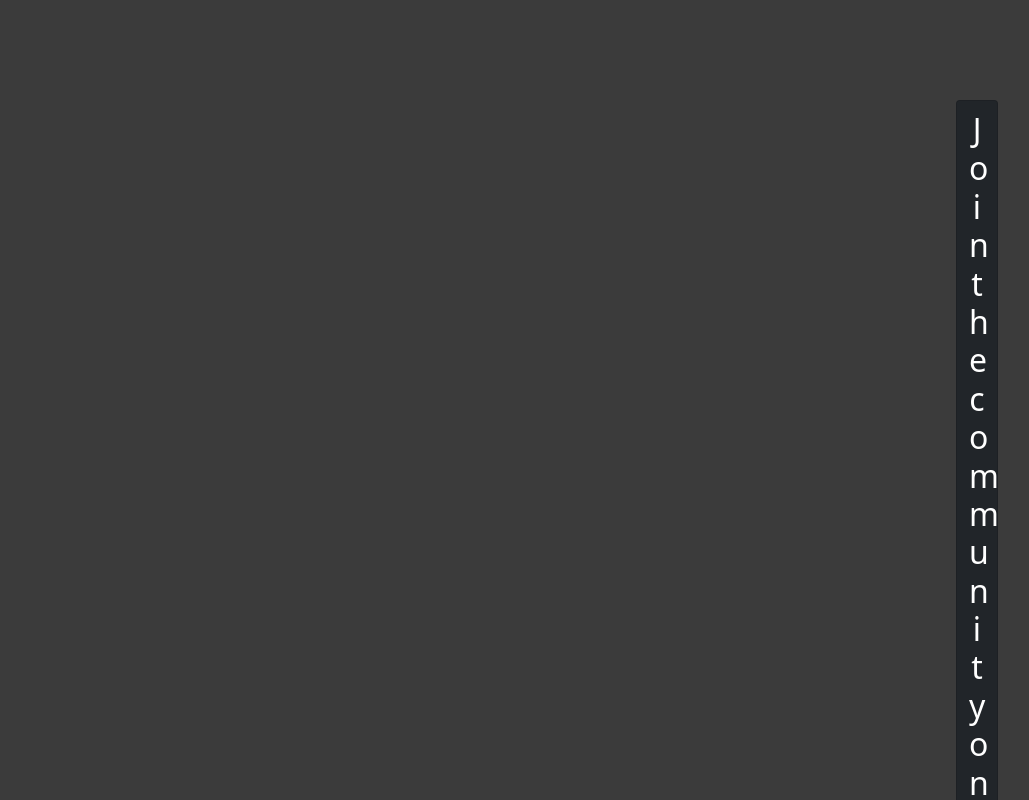
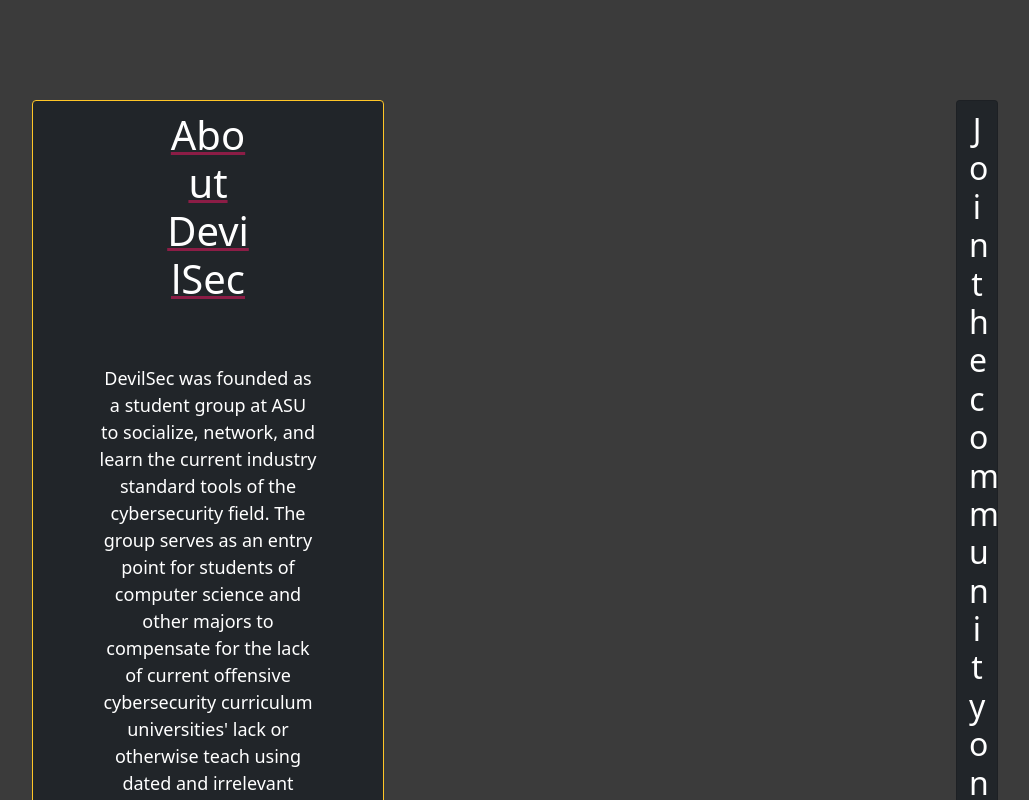
Before and after one commit to devilsec/website, a website built with webpack: page src/index.html in a window 1280 px wide. Shown: the top 800 px of the page, without its empty margins (30-1059 px from the left). Built offline with nearby package versions, Linux system fonts and the light colour scheme.

Commit message:
Added about section to home

```diff
--- a/src/assets/scss/index.scss
+++ b/src/assets/scss/index.scss
@@ -30,6 +30,20 @@
   padding-right: 3em;
 }
 
+#about {
+  font-size: 18px;
+  border-color: $primary;
+
+  > h1 {
+    text-decoration: underline solid $secondary 3px;
+  }
+
+  > * {
+    padding-left: 3em;
+    padding-right: 3em;
+  }
+}
+
 #schedule-link {
   > h3 {
     text-decoration: underline solid $primary 2px;
--- a/src/index.html
+++ b/src/index.html
@@ -11,6 +11,17 @@
         <div class="container-fluid row text-center justify-content-center">
             <div class="col-md-9">
                 <div id="main-row" class="row center">
+                    <div id="about" class="card">
+                        <h1>About DevilSec</h1>
+                        <br>
+                        <br>
+                        <p>
+                        DevilSec was founded as a student group at ASU to socialize, network, and learn the current industry standard tools of the cybersecurity field. The group serves as an entry point for students of computer science and other majors to compensate for the lack of current offensive cybersecurity curriculum universities' lack or otherwise teach using dated and irrelevant information and resources.
+                        <br>
+                        <br>
+                        DevilSec holds weekly formal meetings throughout the Fall and Spring semesters that cover a range of topics starting from using a virtual machine with Linux, to learning different tools such as web proxies and port scanners, and eventually to utilizing actual exploits for vulnerabilities in practice labs to get hands on experience. The group also has informal meetings for members that want to walk though a machine on HackTheBox or just be around to chat and answer questions.
+                        </p>
+                    </div>
                 </div>
             </div>
 
@@ -42,7 +53,7 @@
                                 </div>
                             </div>
                         </div>
-                        <br/>
+                        <br>
                         <a id="schedule-link" href="/schedule.html"><h3>Check out more of our upcoming events!</h3></a>
                     </div>
 
```
